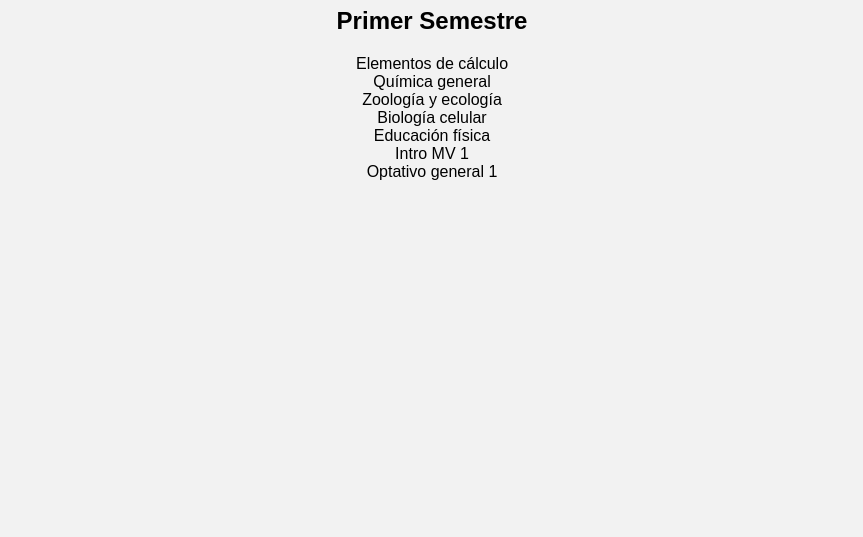
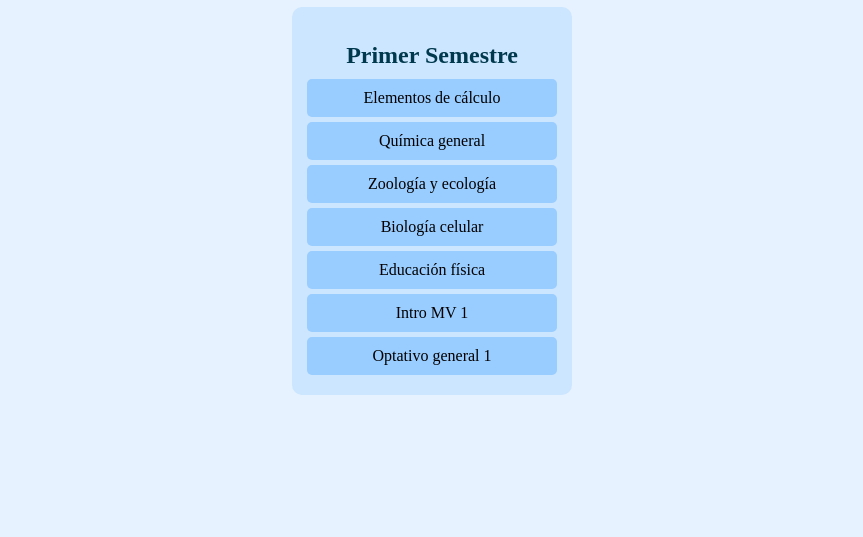
Before and after one commit to Pao-028/malla-interactiva1, a plain HTML site: page index.html in a window 1280 px wide. Shown: the part 263-800 px from the top of the page, without its empty margins (208-1071 px from the left). Drawn offline with Linux system fonts and the light colour scheme.

Commit message:
Update style.css

```diff
--- a/style.css
+++ b/style.css
@@ -27,3 +27,56 @@ body {
   color: white;
   border-color: #689f38;
 }
+body {
+  font-family: "Times New Roman", Times, serif;
+  background-color: #e6f2ff;
+  text-align: center;
+  padding: 20px;
+}
+
+h1 {
+  color: #004d66;
+}
+
+.malla {
+  display: flex;
+  flex-wrap: wrap;
+  justify-content: center;
+  gap: 30px;
+}
+
+.semestre {
+  background-color: #cce6ff;
+  border-radius: 10px;
+  padding: 15px;
+  min-width: 250px;
+}
+
+.semestre h2 {
+  color: #00394d;
+  margin-bottom: 10px;
+}
+
+.ramo {
+  background-color: #99ccff;
+  padding: 10px;
+  margin: 5px 0;
+  border-radius: 5px;
+  cursor: pointer;
+  transition: transform 0.2s, background-color 0.3s;
+}
+
+.ramo:hover {
+  transform: scale(1.03);
+}
+
+.ramo.aprobado {
+  background-color: #66b3ff;
+  color: white;
+}
+
+.ramo.bloqueado {
+  background-color: #b3b3b3;
+  color: #666;
+  cursor: not-allowed;
+}
```
